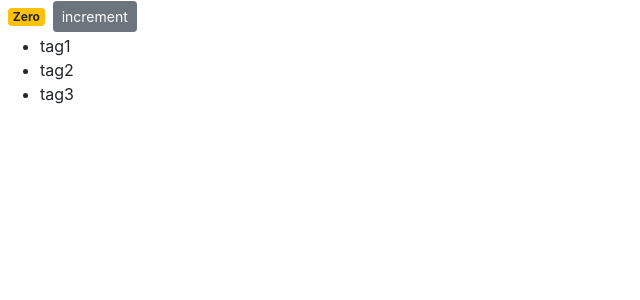
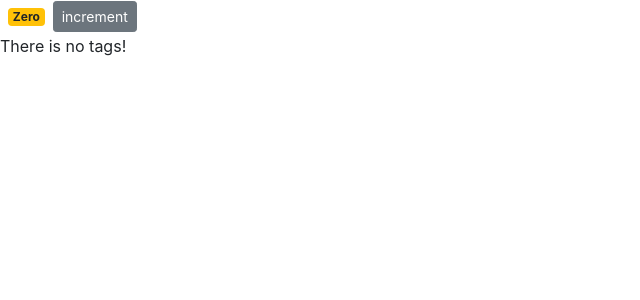
Before and after one commit to martinlud136/Counter-react, a React (Create React App) app: page / in a window 1280 px wide. Shown: the top 300 px of the page, without its empty margins (0-640 px from the left). Built offline with nearby package versions, Linux system fonts and the light colour scheme.

Commit message:
render tags

```diff
--- a/src/components/counter.jsx
+++ b/src/components/counter.jsx
@@ -3,7 +3,7 @@
 class Counter extends Component {
     state = {
         count: 0,
-        tags: ["tag1", "tag2", "tag3"],
+        tags: [],
     };
 
     formatCount() {
@@ -11,16 +11,17 @@
         return count === 0 ? "Zero" : count;
     }
 
+    renderTags(){
+        if(this.state.tags.length === 0) return <p>There is no tags!</p>
+        return <ul> {this.state.tags.map((tag) => ( <li key={tag}>{tag}</li> ))} </ul>
+    }
+
     render() {
         return (
             <React.Fragment>
                 <span className={this.getBadgeClasses()}>{this.formatCount()}</span>
                 <button className="btn btn-secondary btn-sm">increment</button>
-                <ul>
-                    {this.state.tags.map((tag) => (
-                        <li key={tag}>{tag}</li>
-                    ))}
-                </ul>
+                {this.renderTags()}
             </React.Fragment>
         );
     }
```
